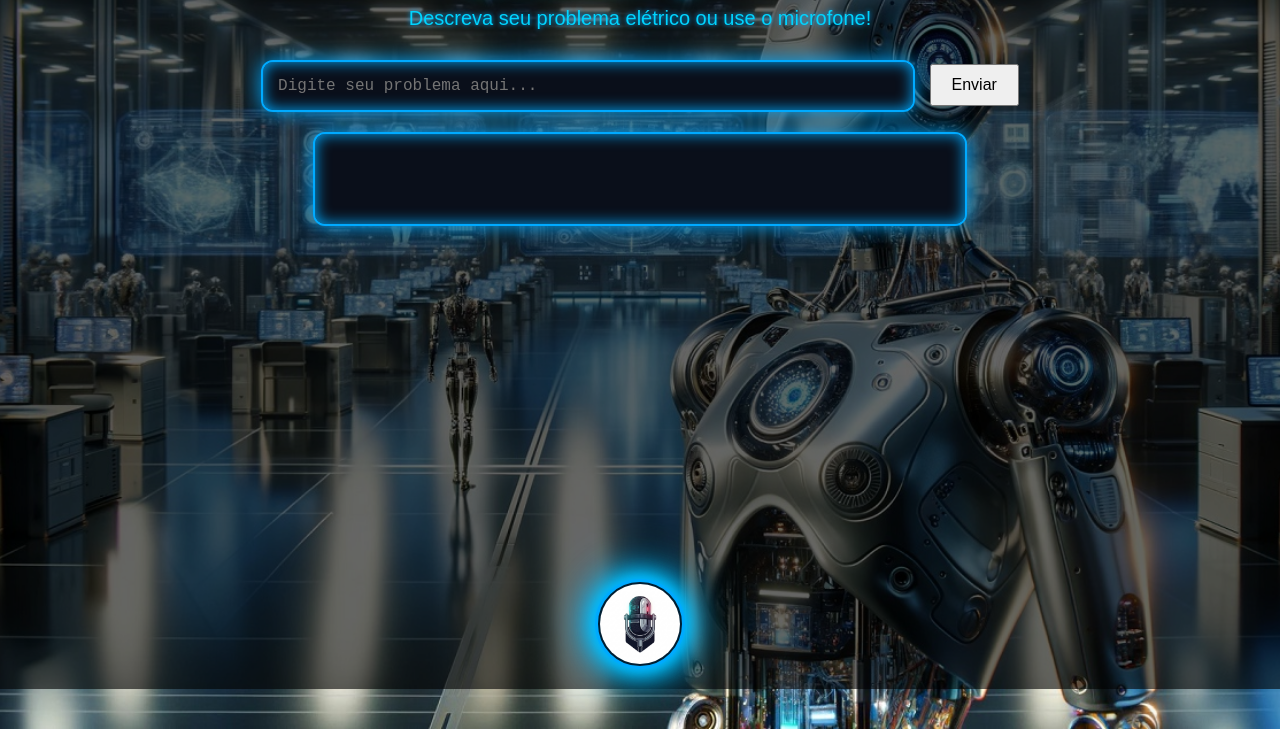
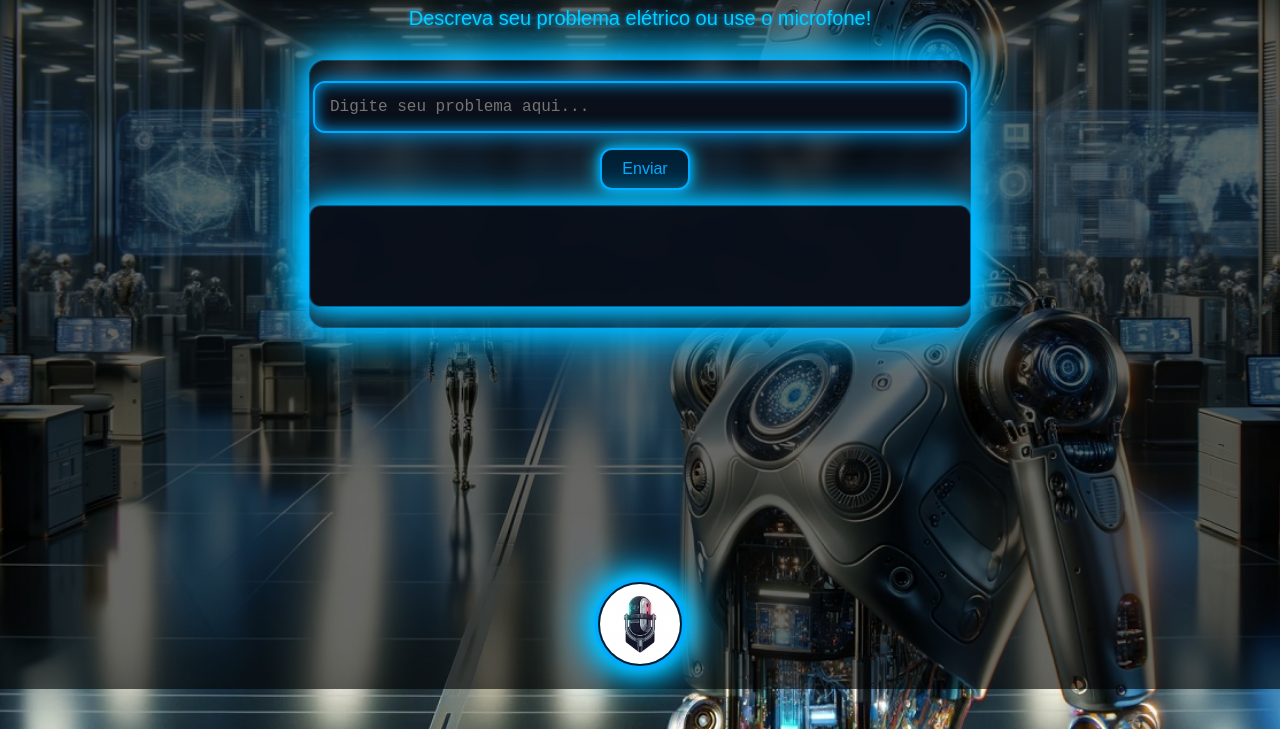
Before and after one commit to joelsonmendes/ELETROIA-MAIN, a plain HTML site: page index.html in a window 1280 px wide. Shown: the part 111-840 px from the top of the page. Drawn offline with Linux system fonts and the light colour scheme.

Commit message:
Update index.html and style.css

```diff
--- a/index.html
+++ b/index.html
@@ -15,10 +15,12 @@
   </h1>
   <p>Descreva seu problema elétrico ou use o microfone!</p>
 
-  <input type="text" id="pergunta" placeholder="Digite seu problema aqui...">
-  <button id="btnEnviar" onclick="enviarPergunta()">Enviar</button>
+  <div class="container">
+    <input type="text" id="pergunta" placeholder="Digite seu problema aqui...">
+    <button id="btnEnviar" onclick="enviarPergunta()">Enviar</button>
 
-  <div id="resposta"></div>
+    <div id="resposta"></div>
+  </div>
 
   <button id="btnVoz" onclick="ativarVoz()" title="Clique para falar">
     <img src="Microfone.jfif" alt="Microfone" style="width: 80px; height: 80px; border-radius: 50%; object-fit: cover;">
--- a/style.css
+++ b/style.css
@@ -1,3 +1,4 @@
+
 body {
   font-family: Arial, sans-serif;
   padding: 20px;
@@ -23,9 +24,27 @@ body::before {
   z-index: -1;
 }
 
-#pergunta {
+.container {
+  display: flex;
+  flex-direction: column;
+  align-items: center;
+  justify-content: center;
+  gap: 15px;
   width: 50%;
   margin: 0 auto;
+  padding: 20px;
+  background: rgba(10, 15, 26, 0.6);
+  border-radius: 16px;
+  box-shadow:
+    0 0 20px #00aaff,
+    0 0 40px #00d4ff,
+    0 0 60px #00aaff;
+  backdrop-filter: blur(10px);
+  border: 1px solid rgba(0, 170, 255, 0.3);
+}
+
+#pergunta {
+  width: 100%;
   padding: 15px;
   font-size: 16px;
   border: 2px solid #00aaff;
@@ -54,33 +73,37 @@ body::before {
 }
 
 #resposta {
-  width: 50%;
-  margin: 20px auto 0 auto;
+  width: 100%;
+  margin: 0;
   font-size: 18px;
   color: #e0f7ff;
-  background-color: #0a0f1a;
-  border: 2px solid #00aaff;
+  background: rgba(10, 15, 26, 0.8);
   border-radius: 12px;
-  padding: 15px;
+  padding: 20px;
   box-shadow:
-    inset 0 0 15px #00aaff,
-    0 0 20px #00aaff;
+    0 0 15px #00aaff,
+    0 0 30px #00d4ff,
+    0 0 45px #00aaff;
   min-height: 60px;
   transition: box-shadow 0.3s ease-in-out;
   font-family: 'Courier New', Courier, monospace;
   background-image:
-    linear-gradient(rgba(0,170,255,0.05) 1px, transparent 1px),
-    linear-gradient(90deg, rgba(0,170,255,0.05) 1px, transparent 1px);
+    linear-gradient(rgba(0,170,255,0.1) 1px, transparent 1px),
+    linear-gradient(90deg, rgba(0,170,255,0.1) 1px, transparent 1px);
+  border: 1px solid rgba(0, 170, 255, 0.5);
+  backdrop-filter: blur(8px);
+  text-align: center;
 }
 
 #resposta:hover {
   box-shadow:
-    inset 0 0 25px #00d4ff,
-    0 0 30px #00d4ff;
+    0 0 25px #00d4ff,
+    0 0 40px #00aaff,
+    0 0 60px #00d4ff;
   border-color: #00d4ff;
   background-image:
-    linear-gradient(rgba(0,212,255,0.1) 1px, transparent 1px),
-    linear-gradient(90deg, rgba(0,212,255,0.1) 1px, transparent 1px);
+    linear-gradient(rgba(0,212,255,0.15) 1px, transparent 1px),
+    linear-gradient(90deg, rgba(0,212,255,0.15) 1px, transparent 1px);
 }
 
 #btnEnviar {
@@ -88,6 +111,21 @@ body::before {
   font-size: 16px;
   margin-left: 10px;
   cursor: pointer;
+  background-color: #001f33;
+  color: #00aaff;
+  border: 2px solid #00aaff;
+  border-radius: 12px;
+  box-shadow:
+    0 0 10px #00aaff,
+    0 0 20px #00d4ff;
+  transition: box-shadow 0.3s ease-in-out, background-color 0.3s ease-in-out;
+}
+
+#btnEnviar:hover {
+  background-color: #0077cc;
+  box-shadow:
+    0 0 20px #00d4ff,
+    0 0 30px #00aaff;
 }
 
 #btnVoz {
```
